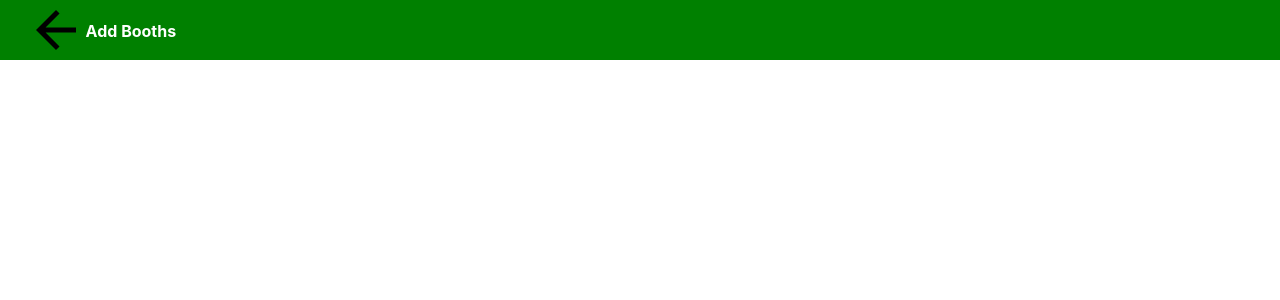
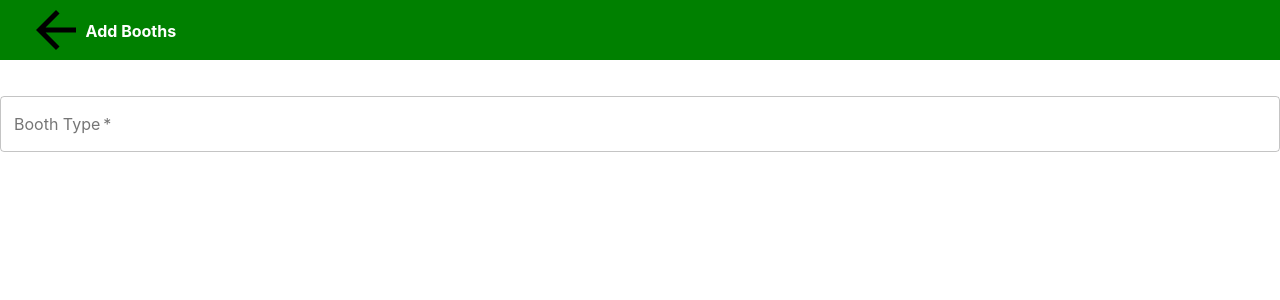
Before and after one commit to labs14-market-organizer/frontend, a React (Create React App) app: page /addbooths in a window 1280 px wide. Shown: the top 300 px of the page. Built offline with nearby package versions, Linux system fonts and the light colour scheme; a web font is replaced by a local one.

Commit message:
created `Booth Type` component

```diff
--- a/src/routes/AddBooths.js
+++ b/src/routes/AddBooths.js
@@ -1,17 +1,45 @@
 import React from "react";
 import Arrow from "../assets/ic-arrow-back.svg";
-import { bgWhite } from "ansi-colors";
-import color from "@material-ui/core/colors/lightGreen";
+import { TextField } from '@material-ui/core';
 
 class AddBooths extends React.Component {
+    constructor(props) {
+        super(props);
+        this.state = {
+            boothtype: ''
+        }
+    }
+
+    handleChange = e => {
+        this.setState({
+          ...this.state,
+          [e.target.name]: e.target.value
+        });
+      };
+
+
     render() {
         return (
             <form>
                 <div className="header">
                     <img src={Arrow} />
                     <h4 className="addbooths">Add Booths</h4>
+                </div><br />
+                <div>
+                    <TextField
+                        required
+                        id="boothtype"
+                        label="Booth Type"
+                        name="boothtype"
+                        value={this.state.boothtype}
+                        onChange={this.handleChange}
+                        margin="normal"
+                        variant="outlined"
+                        fullWidth={true}
+                        autoComplete={true}
+                    />
+
                 </div>
-
             </form>
         )
     }
```
